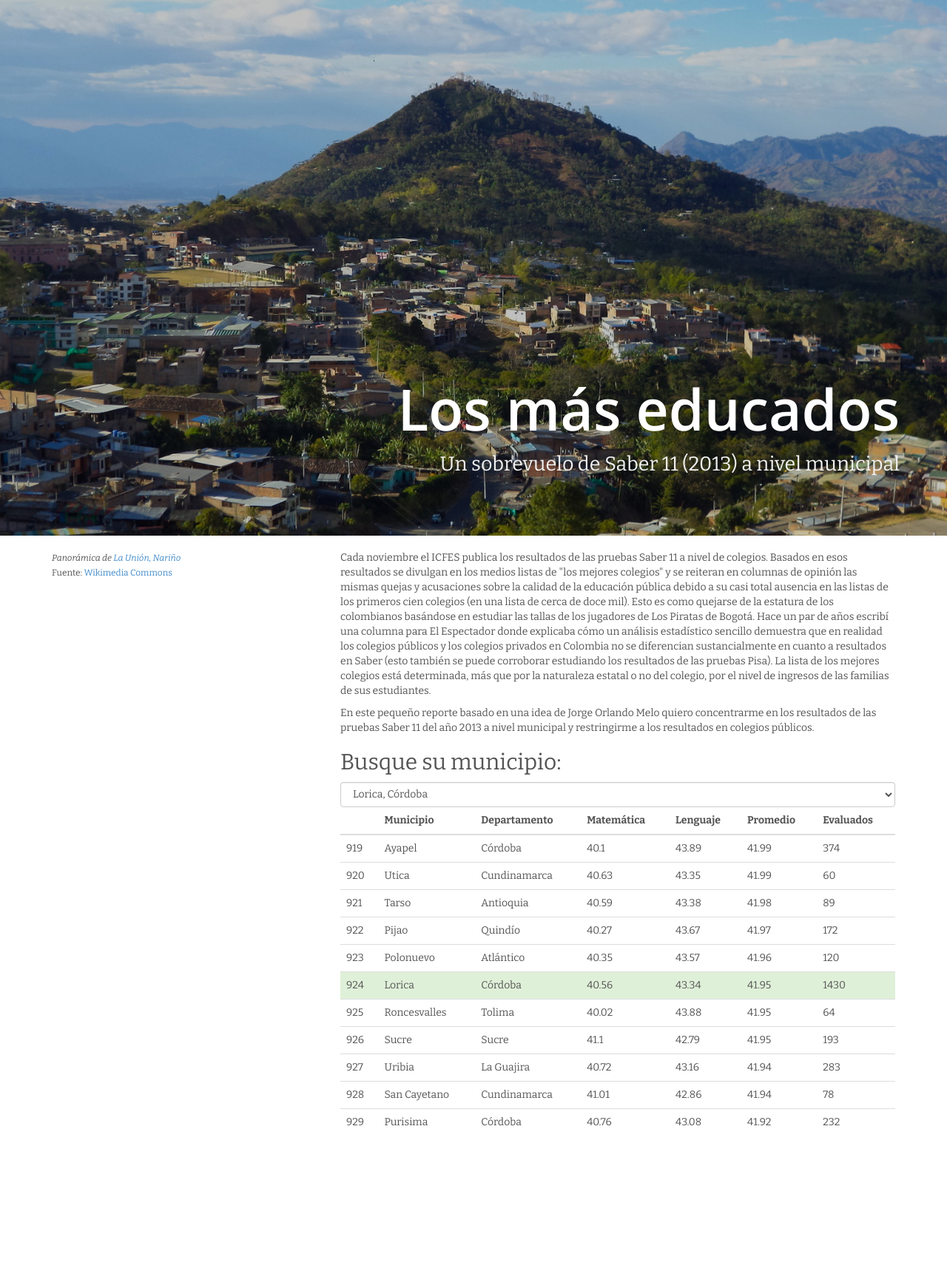
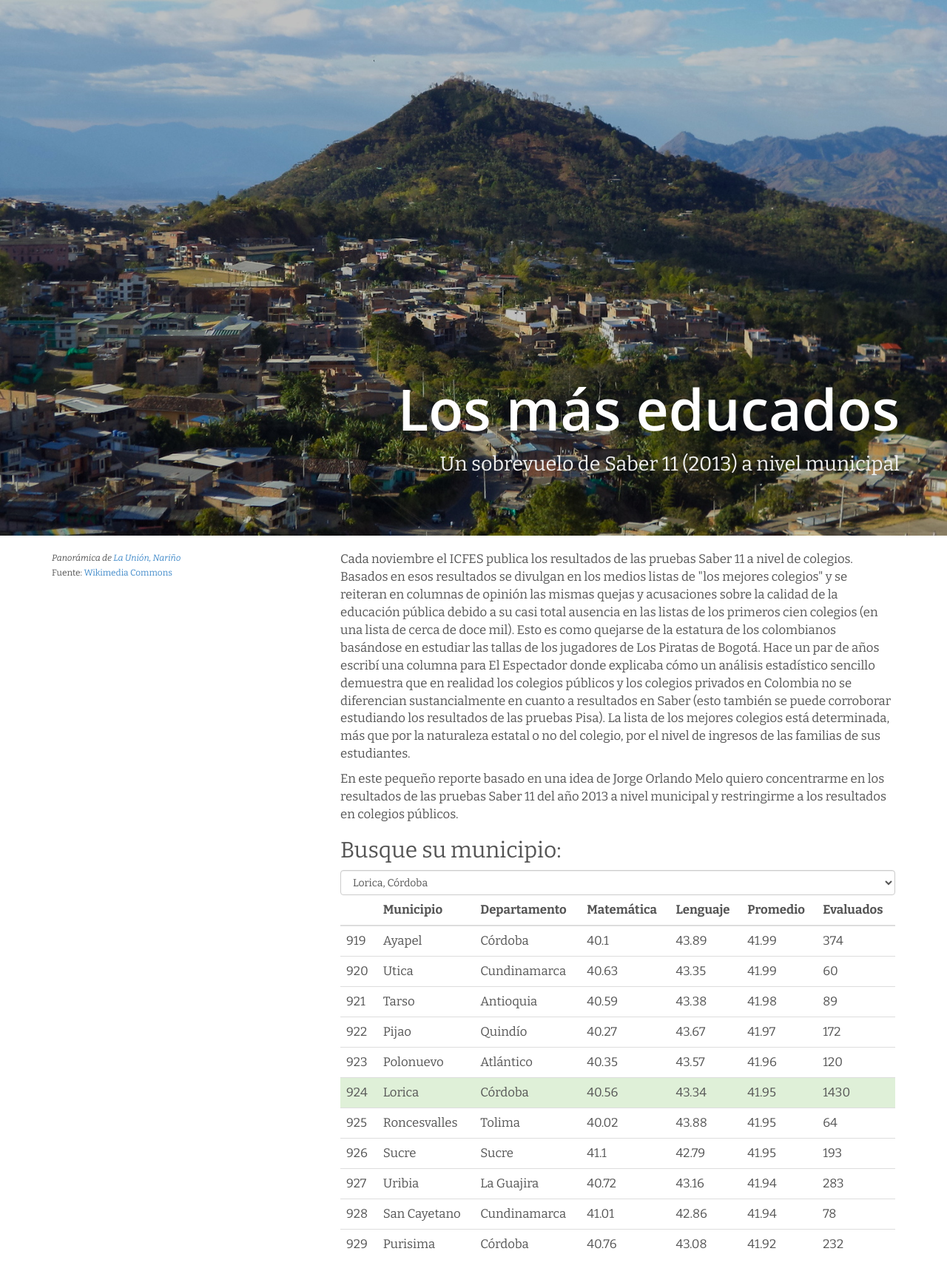
Before and after one commit to finiterank/saber_notebooks, a Jekyll site: the page built from index.md, in a window 1280 px wide. Shown: the whole page at 74% size. Built offline with Jekyll 4.4.1, drawn with Linux system fonts in a browser that asks for light colours; nearby versions of some CDN libraries; Markdown is read by kramdown in place of the engine named in the settings; before the commit the page ends 1555 px from its top, so only the background shows below that.

Commit message:
Estilo y texto

```diff
--- a/index.md
+++ b/index.md
@@ -16,7 +16,7 @@
 <div class="col-md-4">
 	<small><em>Panorámica de <a href="http://www.launion-narino.gov.co/index.shtml">La Unión, Nariño</a></em><br>Fuente: <a href="http://commons.wikimedia.org/wiki/File:Vista_de_la_union_nari%C3%B1o.JPG">Wikimedia Commons</a></small>
 </div>
-<div class="col-md-8">
+<div class="col-md-8 texto">
 
 <p>Cada noviembre el ICFES publica los resultados de las pruebas Saber 11 a nivel de colegios. Basados en esos resultados se divulgan en los medios listas de "los mejores colegios" y se reiteran en columnas de opinión las mismas quejas y acusaciones sobre la calidad de la educación pública debido a su casi total ausencia en las listas de los primeros cien colegios (en una lista de cerca de doce mil). Esto es como quejarse de la estatura de los colombianos basándose en estudiar las tallas de los jugadores de Los Piratas de Bogotá. Hace un par de años escribí una columna para El Espectador donde explicaba cómo un análisis estadístico sencillo demuestra que en realidad los colegios públicos y los colegios privados en Colombia no se diferencian sustancialmente en cuanto a resultados en Saber (esto también se puede corroborar estudiando los resultados de las pruebas Pisa). La lista de los mejores colegios está determinada, más que por la naturaleza estatal o no del colegio, por el nivel de ingresos de las familias de sus estudiantes. </p>
 
```
